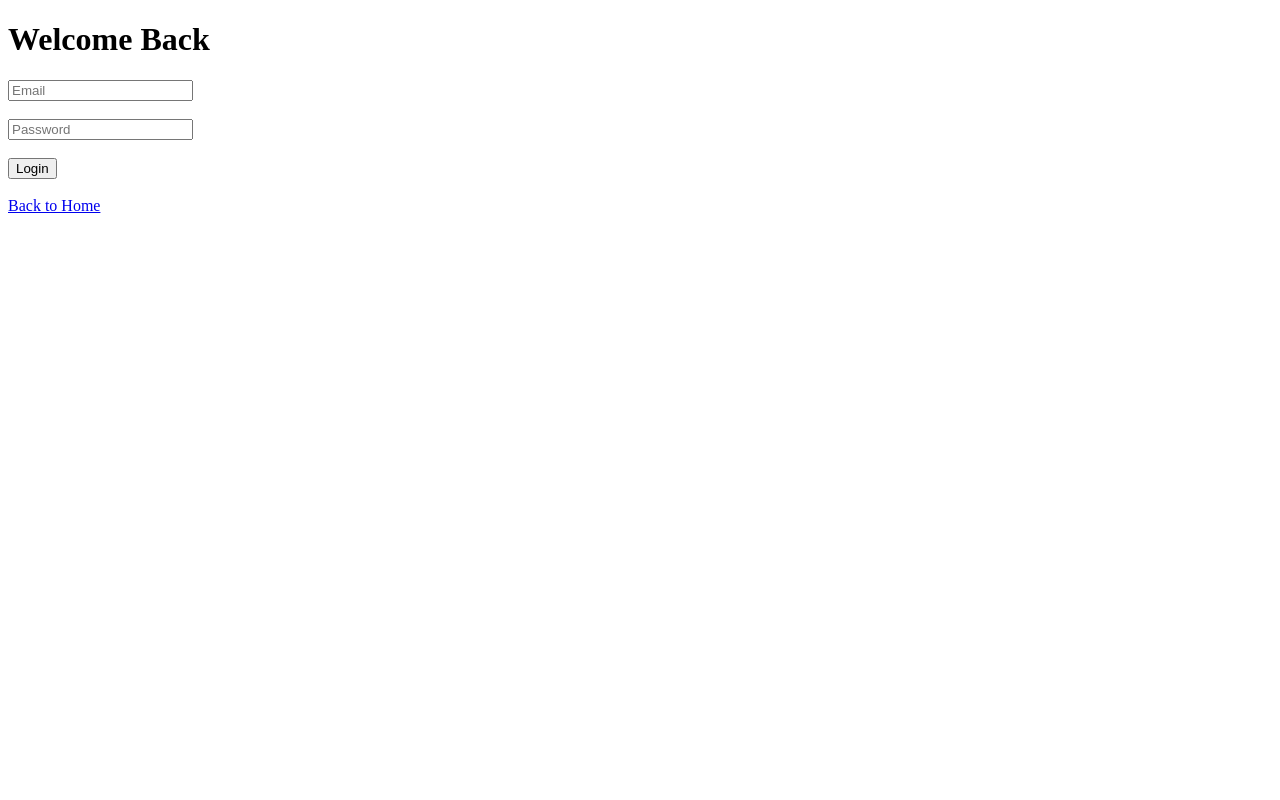
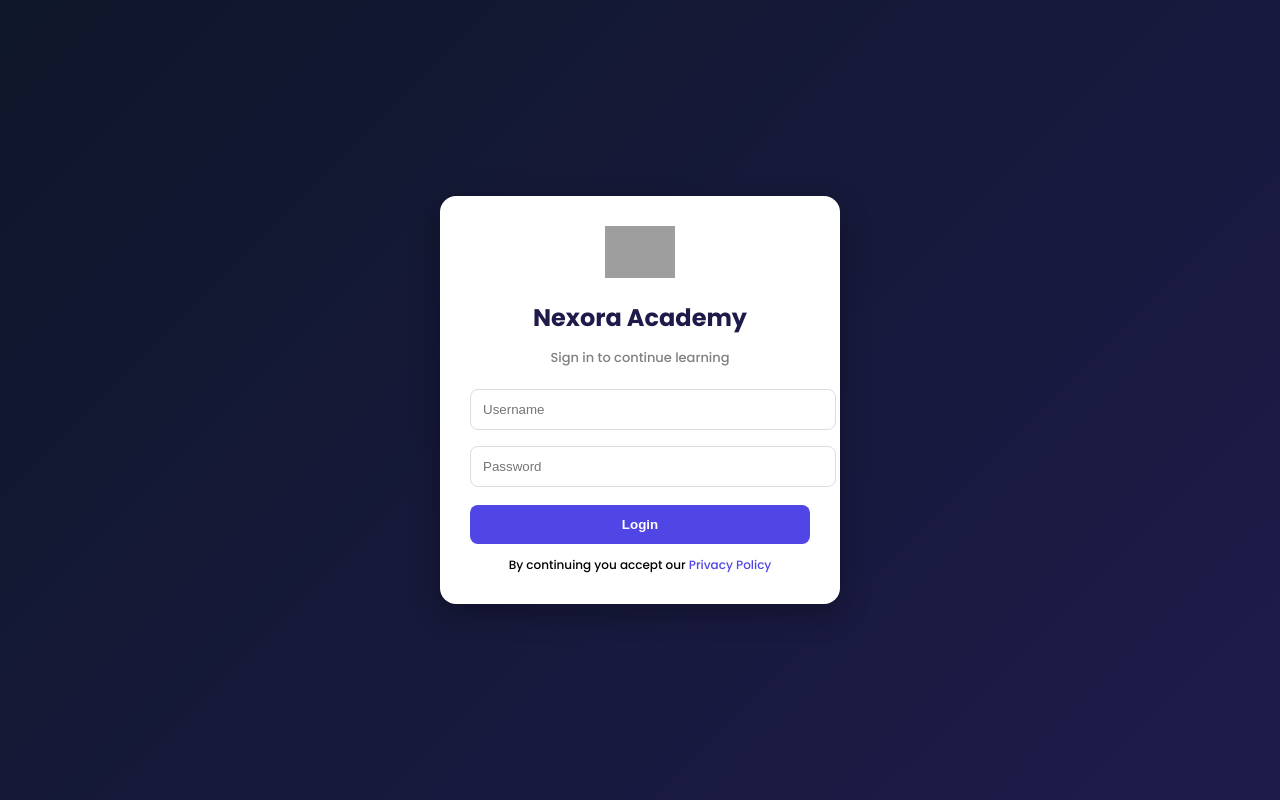
Before and after one commit to nexoraacademy51-ship-it/nexora-platform, a Flask app: page /login in a window 1280 px wide. Run offline with Flask 3, Linux system fonts and the light colour scheme; grey boxes are pictures that could not be loaded.

Commit message:
Updated login page UI (Nexora style)

```diff
--- a/templates/login.html
+++ b/templates/login.html
@@ -1,25 +1,117 @@
 <!DOCTYPE html>
 <html>
 <head>
-    <title>Login</title>
+    <title>Nexora Login</title>
+
+    <link href="https://fonts.googleapis.com/css2?family=Poppins:wght@300;500;700&display=swap" rel="stylesheet">
+
+    <style>
+        body {
+            margin: 0;
+            font-family: 'Poppins', sans-serif;
+            background: linear-gradient(135deg, #0f172a, #1e1b4b);
+            height: 100vh;
+            display: flex;
+            justify-content: center;
+            align-items: center;
+        }
+
+        .card {
+            background: white;
+            width: 340px;
+            padding: 30px;
+            border-radius: 16px;
+            text-align: center;
+            box-shadow: 0 10px 30px rgba(0,0,0,0.3);
+            animation: fadeIn 0.6s ease-in-out;
+        }
+
+        @keyframes fadeIn {
+            from { opacity: 0; transform: translateY(20px); }
+            to { opacity: 1; transform: translateY(0); }
+        }
+
+        .logo {
+            width: 70px;
+            margin-bottom: 10px;
+        }
+
+        h2 {
+            margin: 5px 0;
+            color: #1e1b4b;
+        }
+
+        p {
+            font-size: 13px;
+            color: gray;
+        }
+
+        input {
+            width: 100%;
+            padding: 12px;
+            margin: 8px 0;
+            border: 1px solid #ddd;
+            border-radius: 8px;
+            outline: none;
+        }
+
+        input:focus {
+            border-color: #4f46e5;
+        }
+
+        button {
+            width: 100%;
+            padding: 12px;
+            background: #4f46e5;
+            border: none;
+            color: white;
+            border-radius: 8px;
+            cursor: pointer;
+            font-weight: bold;
+            margin-top: 10px;
+        }
+
+        button:hover {
+            background: #3730a3;
+        }
+
+        .privacy {
+            margin-top: 12px;
+            font-size: 12px;
+        }
+
+        .privacy a {
+            color: #4f46e5;
+            text-decoration: none;
+        }
+    </style>
 </head>
+
 <body>
 
-<h1>Welcome Back</h1>
+<div class="card">
 
-<form>
+    <img src="/static/nexora.png" class="logo">
 
-<input type="email" placeholder="Email"><br><br>
+    <h2>Nexora Academy</h2>
+    <p>Sign in to continue learning</p>
 
-<input type="password" placeholder="Password"><br><br>
+    <form method="POST">
 
-<button>Login</button>
+        <input type="text" name="username" placeholder="Username" required>
 
-</form>
+        <input type="password" name="password" placeholder="Password" required>
 
-<br>
+        <button type="submit">Login</button>
 
-<a href="/">Back to Home</a>
+    </form>
+
+    <div class="privacy">
+        By continuing you accept our
+        <a href="/privacy">Privacy Policy</a>
+    </div>
+
+</div>
 
 </body>
 </html>
```
